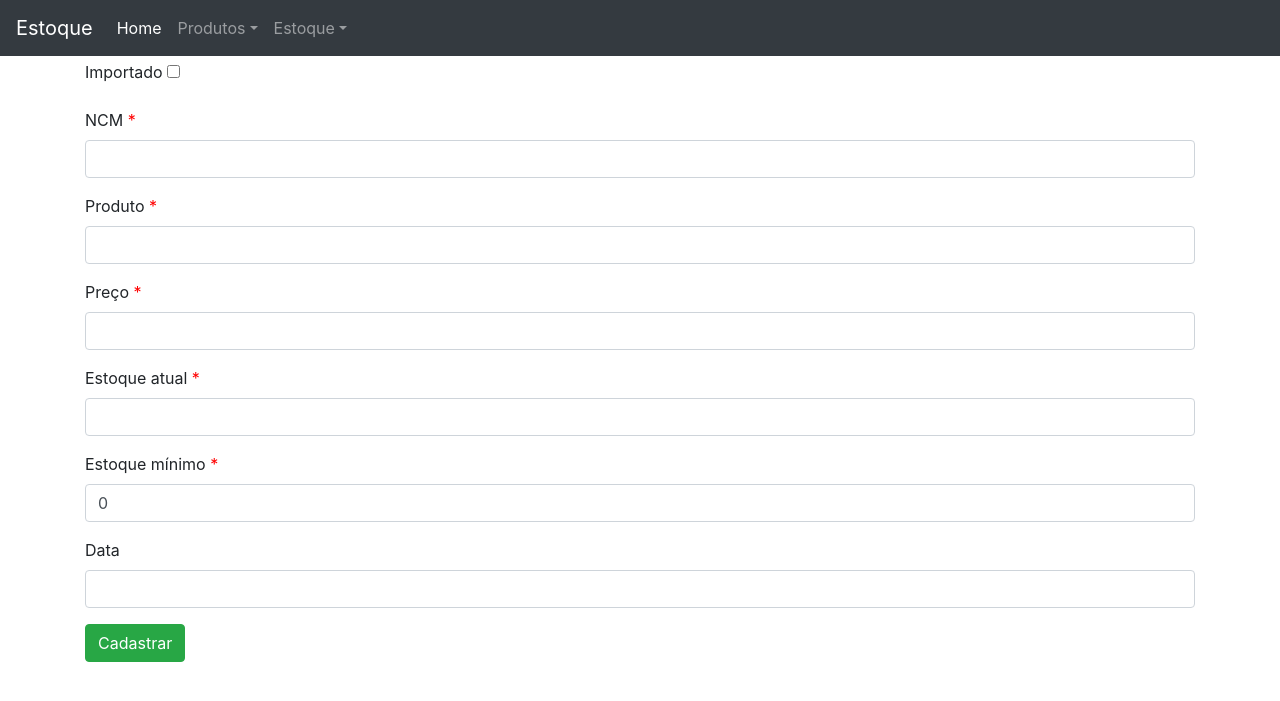
After one commit to rg3915/estoque, a Django app: template projeto/produto/templates/produto_form2.html in a window 1280 px wide. The commit adds this page. Shown: the top 701 px of the page. Run offline with Django 3.2, Linux system fonts and the light colour scheme; the template is opened without the code that fills it, so the values that code supplies are empty; some libraries are stand-ins or nearby versions.

```diff
--- a/projeto/produto/models.py
+++ b/projeto/produto/models.py
@@ -9,6 +9,7 @@ class Produto(models.Model):
     preco = models.DecimalField('preço', max_digits=7, decimal_places=2)
     estoque = models.IntegerField('estoque atual')
     estoque_minimo = models.PositiveIntegerField('estoque mínimo', default=0)
+    data = models.DateField(null=True, blank=True)
 
     class Meta:
         ordering = ('produto',)
--- /dev/null
+++ b/projeto/produto/templates/produto_form2.html
@@ -0,0 +1,89 @@
+{% extends "base.html" %}
+{% load static %}
+{% load widget_tweaks %}
+
+{% block content %}
+
+<form method="POST" novalidate>
+  {% csrf_token %}
+
+    <div class="form-group">
+      <label for="id_importado">
+
+          Importado
+
+      </label>
+      <input type="checkbox" name="importado" class="form-control" id="id_importado">
+
+    </div>
+
+    <div class="form-group">
+      <label for="id_ncm">
+
+          <span class="required">NCM </span>
+
+      </label>
+      <input type="text" name="ncm" maxlength="8" class="form-control" required id="id_ncm">
+
+    </div>
+
+    <div class="form-group">
+      <label for="id_produto">
+
+          <span class="required">Produto </span>
+
+      </label>
+      <input type="text" name="produto" maxlength="100" class="form-control" required id="id_produto">
+
+    </div>
+
+    <div class="form-group">
+      <label for="id_preco">
+
+          <span class="required">Preço </span>
+
+      </label>
+      <input type="number" name="preco" step="0.01" class="form-control" required id="id_preco">
+
+    </div>
+
+    <div class="form-group">
+      <label for="id_estoque">
+
+          <span class="required">Estoque atual </span>
+
+      </label>
+      <input type="number" name="estoque" class="form-control" required id="id_estoque">
+
+    </div>
+
+    <div class="form-group">
+      <label for="id_estoque_minimo">
+
+          <span class="required">Estoque mínimo </span>
+
+      </label>
+      <input type="number" name="estoque_minimo" value="0" min="0" class="form-control" required id="id_estoque_minimo">
+
+    </div>
+
+    <div class="form-group">
+      <label for="id_data">
+
+          Data
+
+      </label>
+      <input type="text" name="data" class="form-control" id="id_data">
+
+    </div>
+
+  <button type="submit" class="btn btn-success">Cadastrar</button>
+</form>
+
+{% endblock content %}
+
+{% block js %}
+
+<script src="{% static 'js/produto.js' %}"></script>
+
+{% endblock js %}
--- a/projeto/produto/templates/produto_list.html
+++ b/projeto/produto/templates/produto_list.html
@@ -25,6 +25,11 @@
       <a href="{% url 'produto:produto_add' %}">
         <button type="button" class="btn btn-primary">
           <span class="fa fa-plus"></span> Adicionar
+        </button>
+      </a>
+      <a href="{% url 'produto:produto_add2' %}">
+        <button type="button" class="btn btn-primary">
+          <span class="fa fa-plus"></span> Adicionar usando função
         </button>
       </a>
     </span>
--- a/projeto/produto/urls.py
+++ b/projeto/produto/urls.py
@@ -9,6 +9,7 @@ urlpatterns = [
     path('', v.ProdutoList.as_view(), name='produto_list'),
     path('<int:pk>/', v.produto_detail, name='produto_detail'),
     path('add/', v.ProdutoCreate.as_view(), name='produto_add'),
+    path('add2/', v.produto_add, name='produto_add2'),
     path('<int:pk>/edit/', v.ProdutoUpdate.as_view(), name='produto_edit'),
     path('<int:pk>/json/', v.produto_json, name='produto_json'),
     path('import/csv/', v.import_csv, name='import_csv'),
```
Also changed, not shown: projeto/produto/views.py (+10 -2 lines), projeto/produto/migrations/0002_produto_data.py (added).
